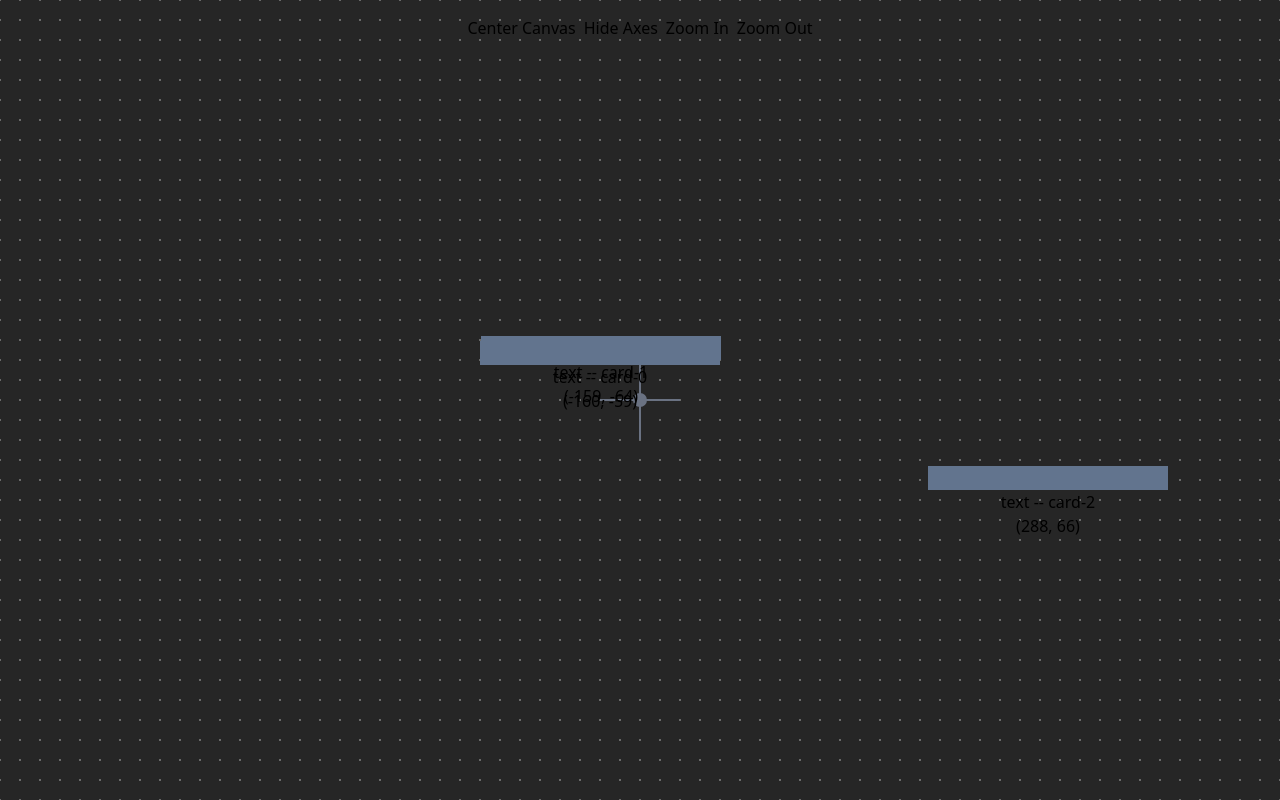
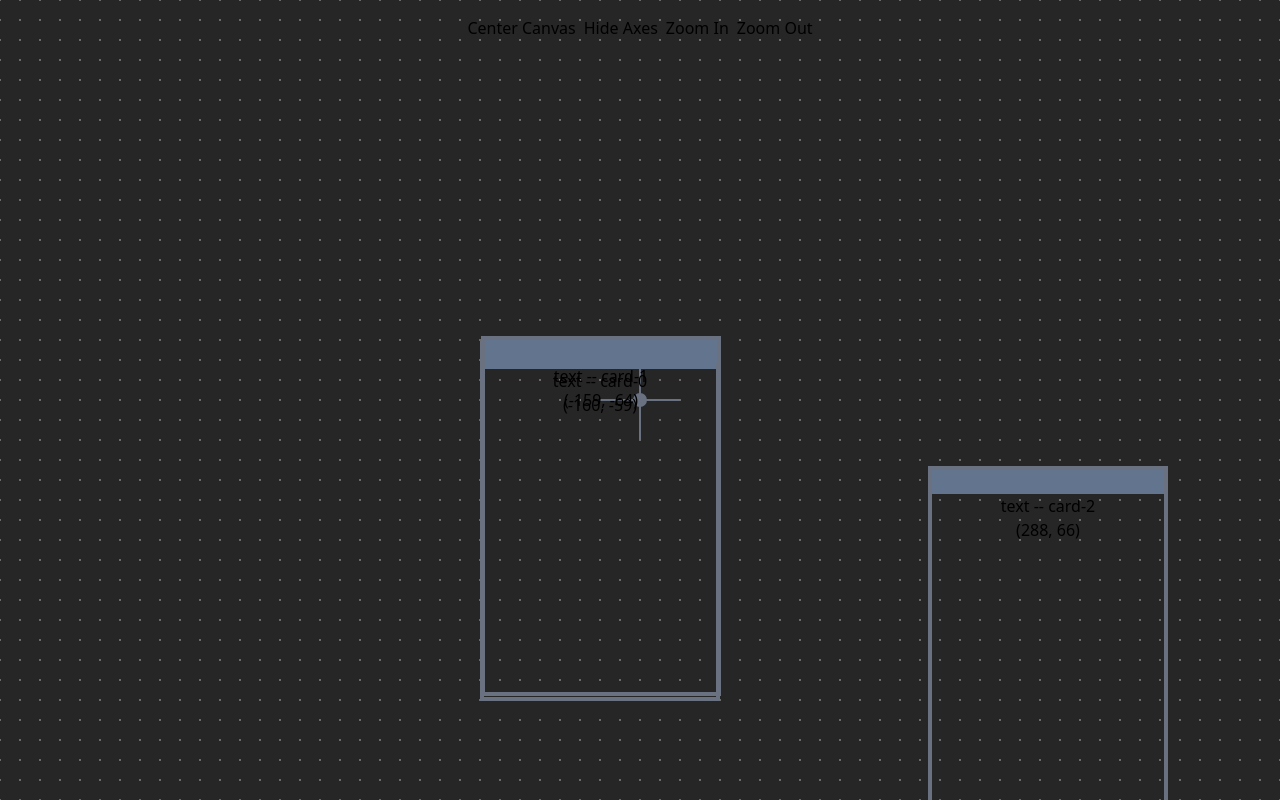
Before and after one commit to archiviofontiorali/permea, a Vue app: page / in a window 1280 px wide. Built offline with nearby package versions, Linux system fonts and the light colour scheme; the HTML template or start-up script is replaced by a standard one.

Commit message:
Add scale support for nodes

```diff
--- a/src/components/CanvasDraggable.vue
+++ b/src/components/CanvasDraggable.vue
@@ -1,7 +1,7 @@
 <script setup lang="ts">
 import interact from 'interactjs'
 
-const { id, x, y } = defineProps<{ id: string; x: number; y: number }>()
+const { id, x, y, scale } = defineProps<{ id: string; x: number; y: number; scale: number }>()
 
 const emit = defineEmits<{
   (e: 'move', id: string, dx: number, dy: number): void
@@ -18,7 +18,10 @@ interact('.draggable > .drag-zone').draggable({
 </script>
 
 <template>
-  <div class="draggable z-10 w-60 h-90" :style="{ transform: `translate(${x}px, ${y}px)` }">
+  <div
+    class="draggable absolute z-10 w-60 h-90 border-4 border-gray-500"
+    :style="{ transform: `translate(${x}px, ${y}px) scale(${scale}) ` }"
+  >
     <header class="drag-zone w-full h-6 touch-none select-none" :data-id="id" />
     <slot />
   </div>
--- a/src/components/CanvasModule.vue
+++ b/src/components/CanvasModule.vue
@@ -88,8 +88,9 @@ function zoomOut() {
     <!-- Canvas Card Nodes -->
     <CanvasDraggable
       :id="node.id"
-      :x="view.x + node.x"
-      :y="view.y + node.y"
+      :x="node.x + view.x"
+      :y="node.y + view.y"
+      :scale="view.scale"
       :key="node.id"
       @move="storage.moveNodeRelative"
       v-for="node in storage.nodes"
```
